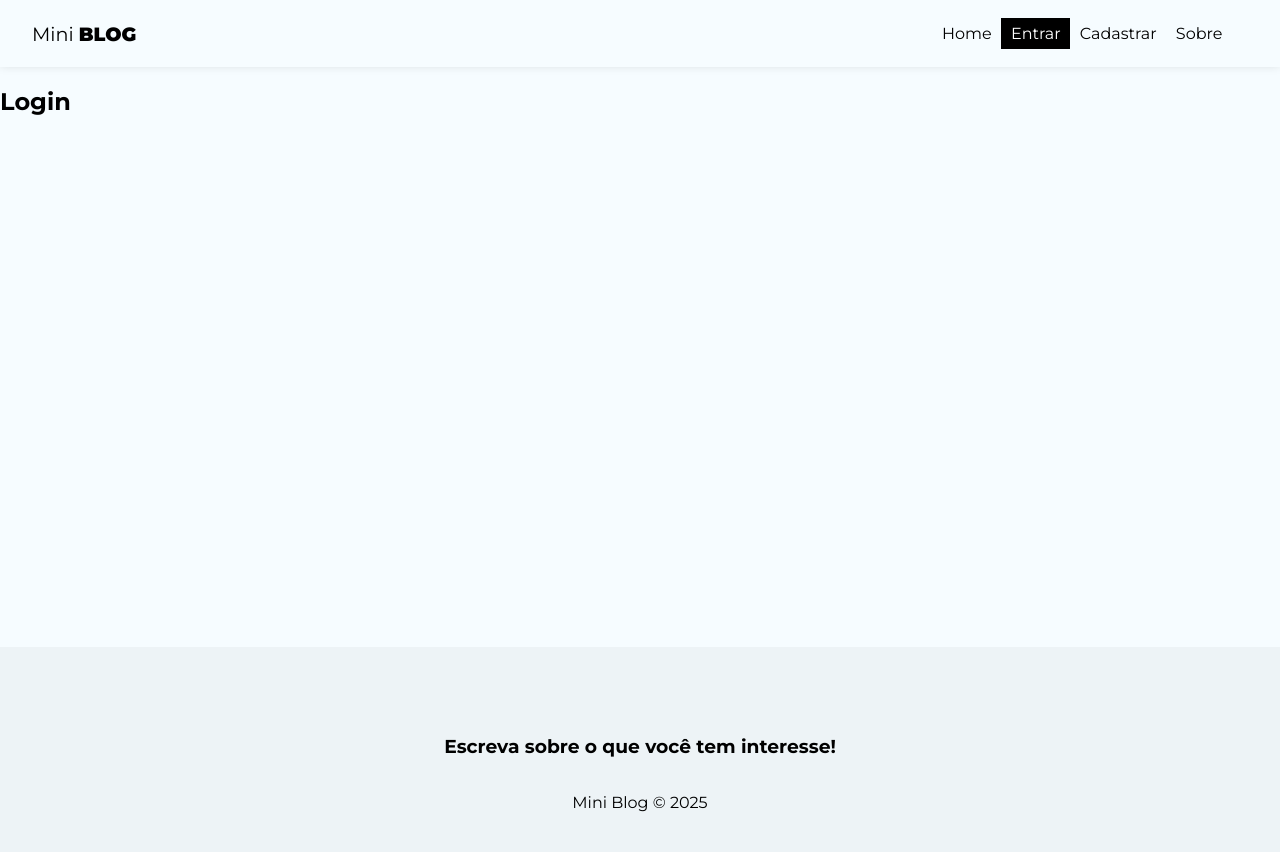
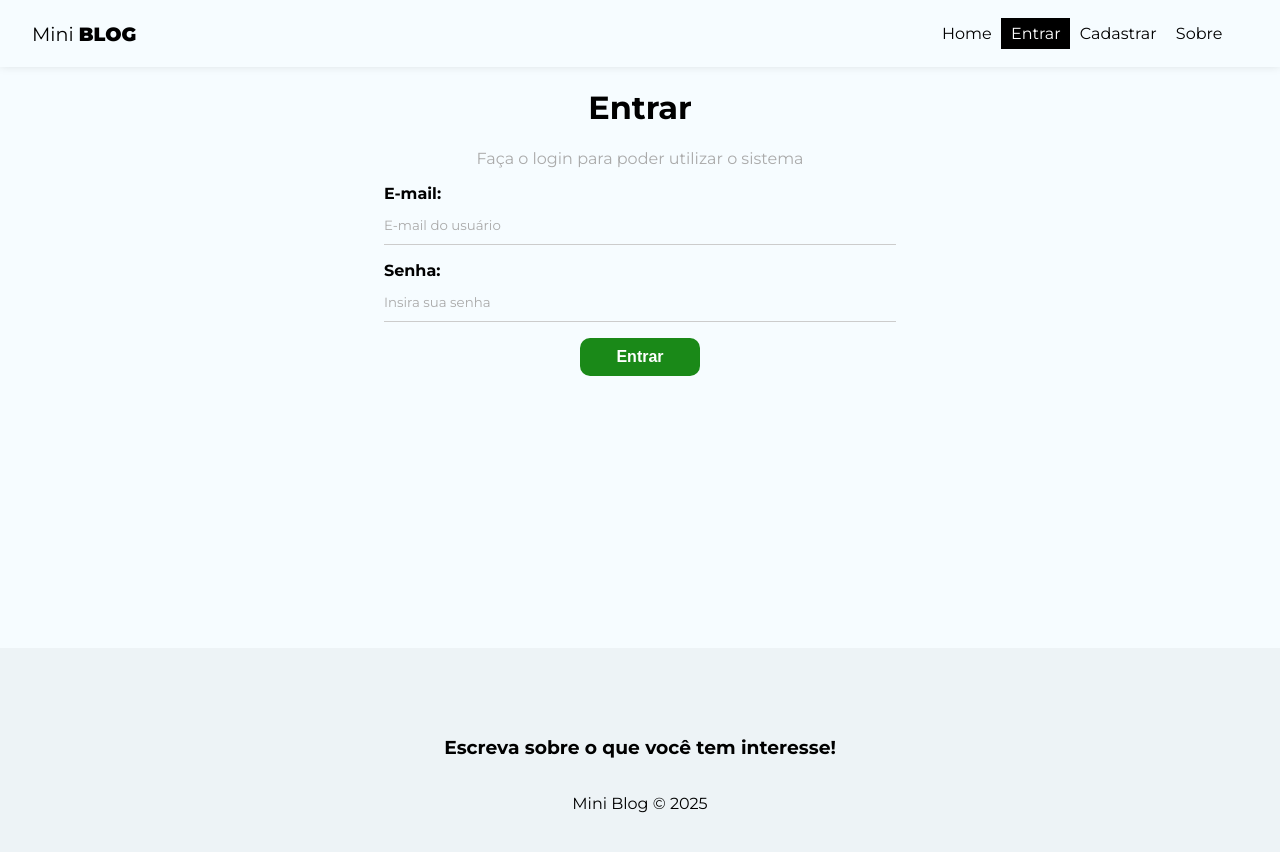
Before and after one commit to lucianapepelucio/mini-blog, a React (Vite) app: page /login in a window 1280 px wide. Shown: the top 852 px of the page. Built offline with nearby package versions, Linux system fonts and the light colour scheme; no server answers.

Commit message:
structuring the login page

```diff
--- a/src/pages/Login/Login.jsx
+++ b/src/pages/Login/Login.jsx
@@ -1,9 +1,72 @@
+import { useState, useEffect } from "react";
+
+import { useAuthentication } from "../../hooks/useAuthentication";
+
 import styles from "./Login.module.css";
 
 const Login = () => {
+  const [email, setEmail] = useState("");
+  const [password, setPassword] = useState("");
+  const [error, setError] = useState("");
+
+  const { createUser, error: authError, loading } = useAuthentication();
+
+  const handleSubmit = async (e) => {
+    e.preventDefault();
+
+    setError("");
+
+    const user = {
+      email,
+      password,
+    };
+
+    const res = await createUser(user);
+
+    console.log(res);
+  };
+
+  useEffect(() => {
+    if (authError) {
+      setError(authError);
+    }
+  }, [authError]);
+
   return (
-    <div>
-      <h2>Login</h2>
+    <div className={styles.login}>
+      <h1>Entrar</h1>
+      <p>Faça o login para poder utilizar o sistema</p>
+      <form onSubmit={handleSubmit}>
+        <label>
+          <span>E-mail:</span>
+          <input
+            type="email"
+            name="email"
+            required
+            placeholder="E-mail do usuário"
+            value={email}
+            onChange={(e) => setEmail(e.target.value)}
+          />
+        </label>
+        <label>
+          <span>Senha:</span>
+          <input
+            type="password"
+            name="password"
+            required
+            placeholder="Insira sua senha"
+            value={password}
+            onChange={(e) => setPassword(e.target.value)}
+          />
+        </label>
+        {!loading && <button className="btn">Entrar</button>}
+        {loading && (
+          <button className="btn" disabled>
+            Aguarde...
+          </button>
+        )}
+        {error && <p className="error">{error}</p>}
+      </form>
     </div>
   );
 };
--- a/src/pages/Login/Login.module.css
+++ b/src/pages/Login/Login.module.css
@@ -0,0 +1,7 @@
+.login {
+  text-align: center;
+}
+
+.login p {
+  color: #aaa;
+}
```
